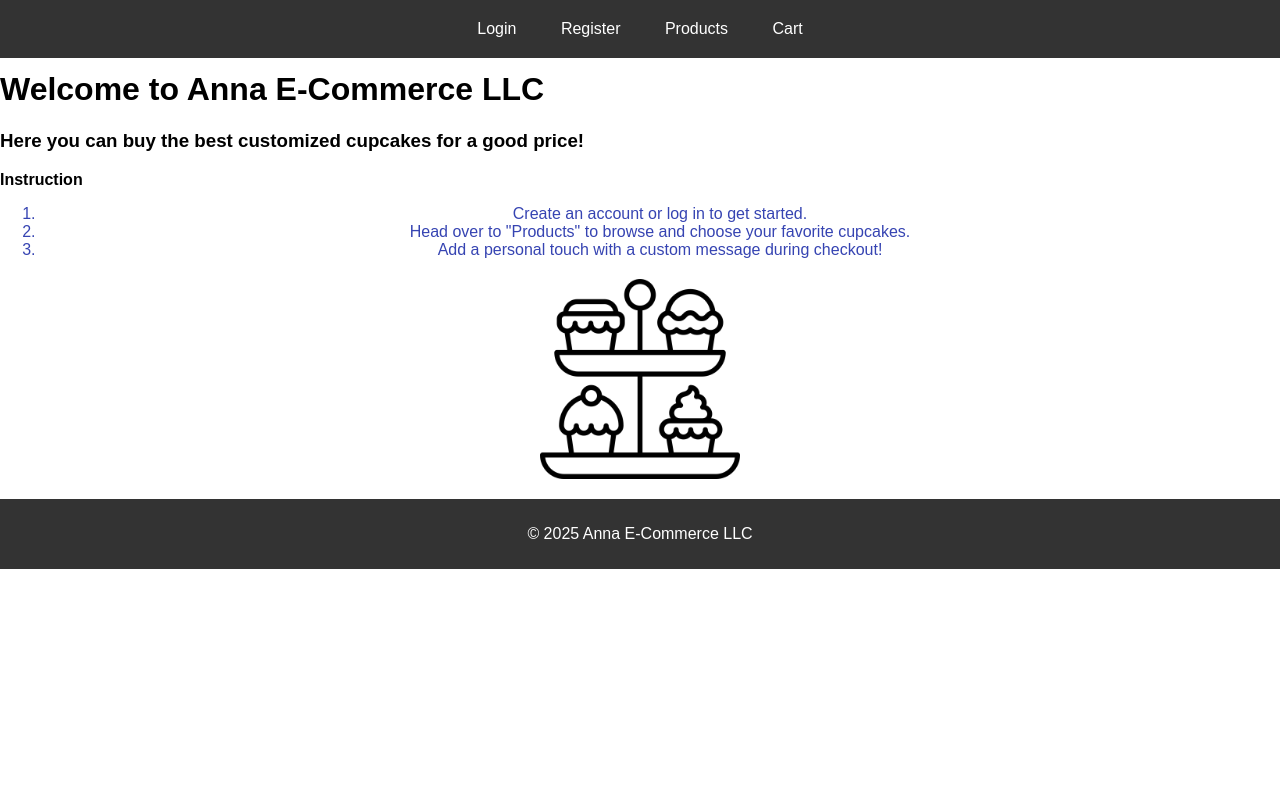
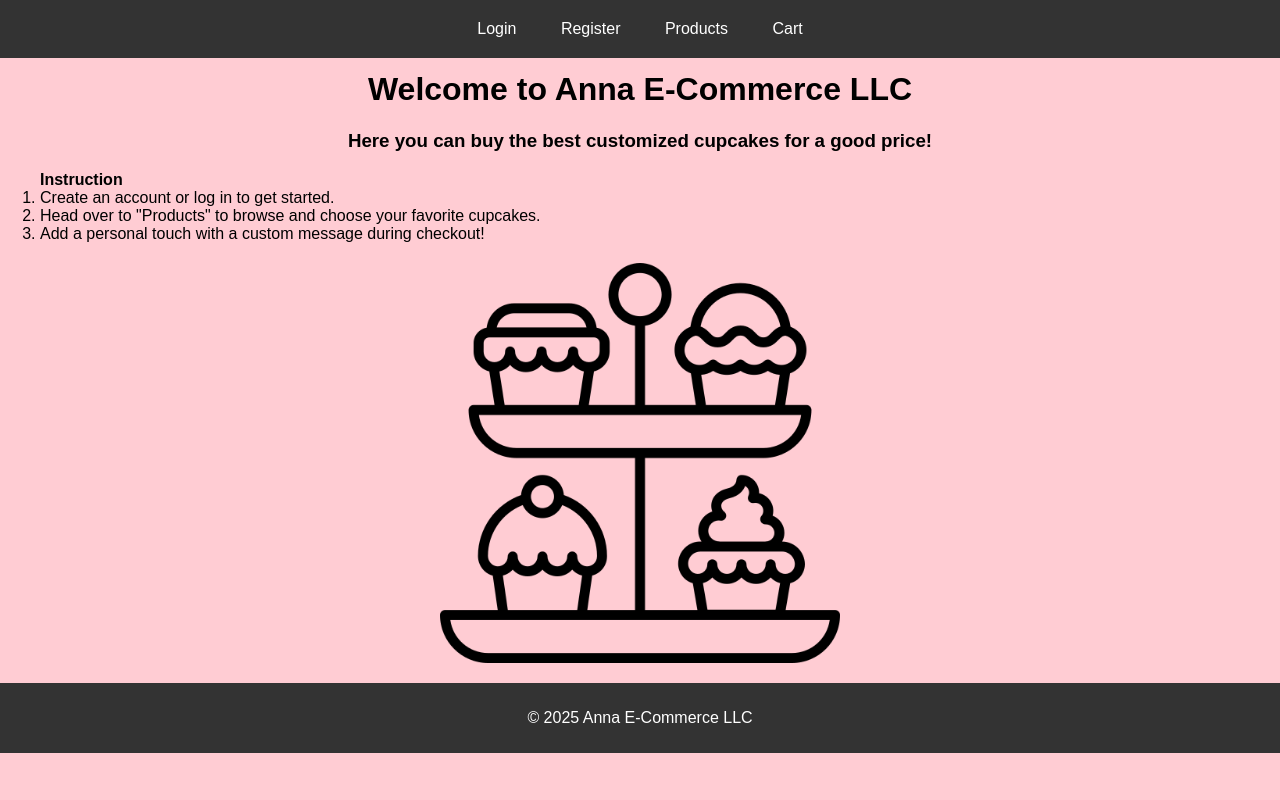
Before and after one commit to annastrombeerg/WebDevelopment2, a PHP site: page /startpage.php in a window 1280 px wide. Run offline with PHP 8.4, Linux system fonts and the light colour scheme.

Commit message:
final task

```diff
--- a/Gesällprov/startpage.html
+++ b/Gesällprov/startpage.html
@@ -22,8 +22,9 @@
     <h1><!--===welcomeuser===--></h1>
     <!--===message===-->
     <h3>Here you can buy the best customized cupcakes for a good price!</h3>
-    <strong>Instruction</strong>
+
     <ol class="instruction">
+      <strong>Instruction</strong>
       <li>Create an account or log in to get started.</li>
       <li>Head over to "Products" to browse and choose your favorite cupcakes.</li>
       <li>Add a personal touch with a custom message during checkout!</li>
--- a/Gesällprov/startpage.php
+++ b/Gesällprov/startpage.php
@@ -1,5 +1,6 @@
 <?php
 session_start();
+header("Content-Type: text/html; charset=UTF-8");
 
 //Ladda in HTML-mall
 $template = file_get_contents('startpage.html');
--- a/Gesällprov/style.css
+++ b/Gesällprov/style.css
@@ -3,6 +3,7 @@ body {
     font-family: Arial, sans-serif;
     margin: 0;
     padding: 0;
+    background-color: rgb(255, 204, 211);
 }
 
 /* Styling för header och navigationsbar */
@@ -14,6 +15,10 @@ header {
     width: 100%;
     top: 0;
     z-index: 1000;
+}
+
+h1, h2, h3 {
+    text-align: center;
 }
 
 nav {
@@ -52,14 +57,15 @@ body {
 
 /* Instruktionstext */
 .instruction {
-    color: rgb(54, 68, 178);
-    text-align: center;
+    color: black;
+    align-items: center;
+    margin: center;
 }
 
 .cupcake-tower {
     display: block;
     margin: 20px auto;
-    max-width: 200px;
+    max-width: 400px;
     height: auto;
 }
 
@@ -124,7 +130,7 @@ form button:hover {
 /* Styling för produkterna */
 .container {
     display: grid;
-    grid-template-columns: (2, 1fr);
+    grid-template-columns: repeat(2, 1fr);
     gap: 20px;
     margin: 20px;
   }
@@ -163,14 +169,14 @@ form button:hover {
     display: inline-block;
     margin-top: 10px;
     padding: 10px;
-    background-color: #007bff;
-    color: white;
+    background-color: rgb(255, 142, 157);
+    color: black;
     text-decoration: none;
     border-radius: 5px;
 }
 
 .product a:hover {
-    background-color: #0056b3;
+    background-color: rgb(255, 204, 211);
 }
 
 /* Styling för kundvagnen */
```
